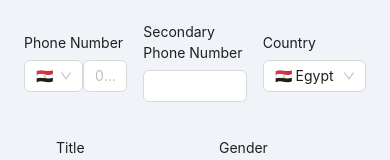
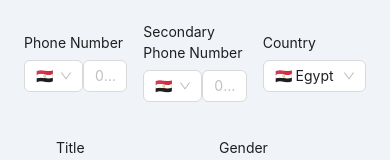
Before and after one commit to Ahmed-Elbessfy/add-patient-app, a React (Vite) app: page / in a window 390 px wide. Shown: the part 466-626 px from the top of the page. Built offline with nearby package versions, Linux system fonts and the light colour scheme.

Commit message:
reimplement all phone fields with new configuration

```diff
--- a/src/features/AddAppointmentContainer/newAppointConfig.ts
+++ b/src/features/AddAppointmentContainer/newAppointConfig.ts
@@ -202,42 +202,6 @@ export const addAppointmentFieldsConfig: Item[] = [
         type: "hStack",
         gap: 0.5,
         children: [
-          // {
-          //   category: "combineField",
-          //   fieldType: "combine",
-          //   name: "new_patient.phone",
-          //   id: "new_patient.phone",
-          //   testId: "new_patient.phone",
-          //   label: "apInputs.add_new.phone.label",
-          //   validation: [{ type: "is_valid_phone" }],
-          //   fieldsConfig: [
-          //     {
-          //       category: "field",
-          //       fieldType: "text",
-          //       id: "new_patient.phone_key",
-          //       testId: "new_patient.phone_key",
-          //       name: "new_patient.phone_key", // name here is useless but it is a requirement for field item, form state name is at combine field name
-          //       defaultValue: "+20",
-          //       onChangeCustomConfig: {
-          //         fieldName: "new_patient.phone",
-          //         action: "updateFirstPart",
-          //       },
-          //       validation: [],
-          //     },
-          //     {
-          //       category: "field",
-          //       fieldType: "text",
-          //       id: "new_patient.phone_number",
-          //       testId: "new_patient.phone_number",
-          //       name: "new_patient.phone_number", // name here is useless but it is a requirement for field item, registered name at form state is at combine field name
-          //       onChangeCustomConfig: {
-          //         fieldName: "new_patient.phone",
-          //         action: "updateSecondPart",
-          //       },
-          //       validation: [],
-          //     },
-          //   ],
-          // },
           {
             category: "field",
             fieldType: "phone",
@@ -250,19 +214,13 @@ export const addAppointmentFieldsConfig: Item[] = [
           },
           {
             category: "field",
-            fieldType: "text",
+            fieldType: "phone",
             id: "new_patient.secondary_phone",
             testId: "new_patient.secondary_phone",
             name: "new_patient.secondary_phone",
             label: "apInputs.add_new.secondary_phone.label",
             flex: 1,
-            validation: [
-              {
-                type: "hasPattern",
-                pattern:
-                  /^(?:\+2|002)?(0111|0114|0112|0155|0101|0109|0106|0100|0120|0128|0127|0122)\d{7}$/,
-              },
-            ],
+            validation: [{ type: "is_valid_phone" }],
           },
           {
             category: "field",
@@ -714,18 +672,12 @@ export const addAppointmentFieldsConfig: Item[] = [
               },
               {
                 category: "field",
-                fieldType: "text",
+                fieldType: "phone",
                 id: "new_patient.new_insurance_company.phone",
                 testId: "new_patient.new_insurance_company.phone",
                 name: "new_patient.new_insurance_company.phone",
                 label: "apInputs.add_new.new_insurance_company.phone.label",
-                validation: [
-                  {
-                    type: "hasPattern",
-                    pattern:
-                      /^(?:\+2|002)?(0111|0114|0112|0155|0101|0109|0106|0100|0120|0128|0127|0122)\d{7}$/,
-                  },
-                ],
+                validation: [{ type: "is_valid_phone" }],
               },
             ],
           },
@@ -1102,19 +1054,13 @@ export const addAppointmentFieldsConfig: Item[] = [
           },
           {
             category: "field",
-            fieldType: "text",
+            fieldType: "phone",
             id: "new_patient.emergency_phone",
             testId: "new_patient.emergency_phone",
             name: "new_patient.emergency_phone",
             label: "apInputs.add_new.emergency_phone.label",
             flex: 1,
-            validation: [
-              {
-                type: "hasPattern",
-                pattern:
-                  /^(?:\+2|002)?(0111|0114|0112|0155|0101|0109|0106|0100|0120|0128|0127|0122)\d{7}$/,
-              },
-            ],
+            validation: [{ type: "is_valid_phone" }],
           },
         ],
       },
@@ -1125,19 +1071,13 @@ export const addAppointmentFieldsConfig: Item[] = [
         children: [
           {
             category: "field",
-            fieldType: "text",
+            fieldType: "phone",
             id: "new_patient.emergency_secondary_phone",
             testId: "new_patient.emergency_secondary_phone",
             name: "new_patient.emergency_secondary_phone",
             label: "apInputs.add_new.emergency_secondary_phone.label",
             flex: 1,
-            validation: [
-              {
-                type: "hasPattern",
-                pattern:
-                  /^(?:\+2|002)?(0111|0114|0112|0155|0101|0109|0106|0100|0120|0128|0127|0122)\d{7}$/,
-              },
-            ],
+            validation: [{ type: "is_valid_phone" }],
           },
           {
             category: "field",
```
